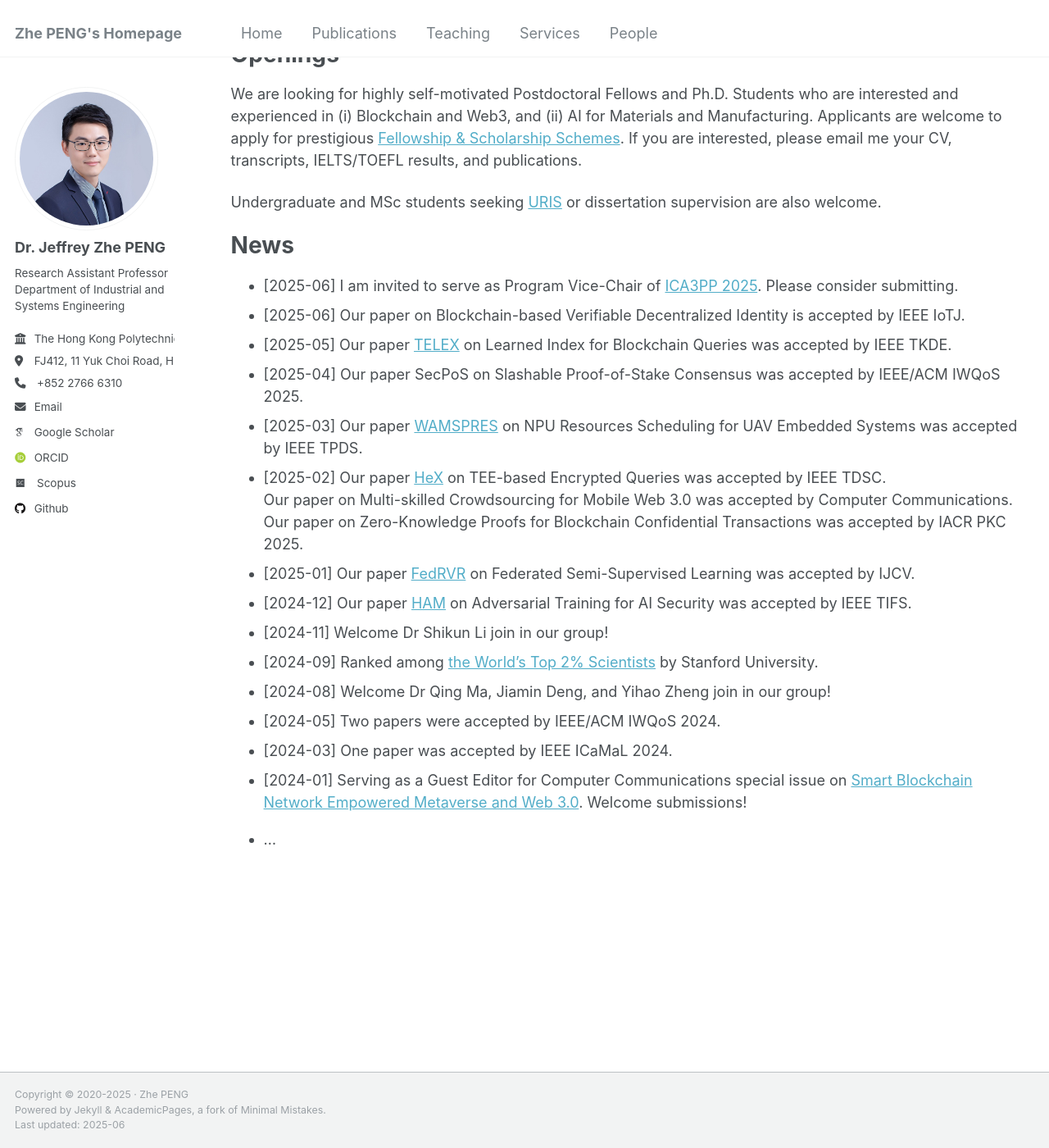
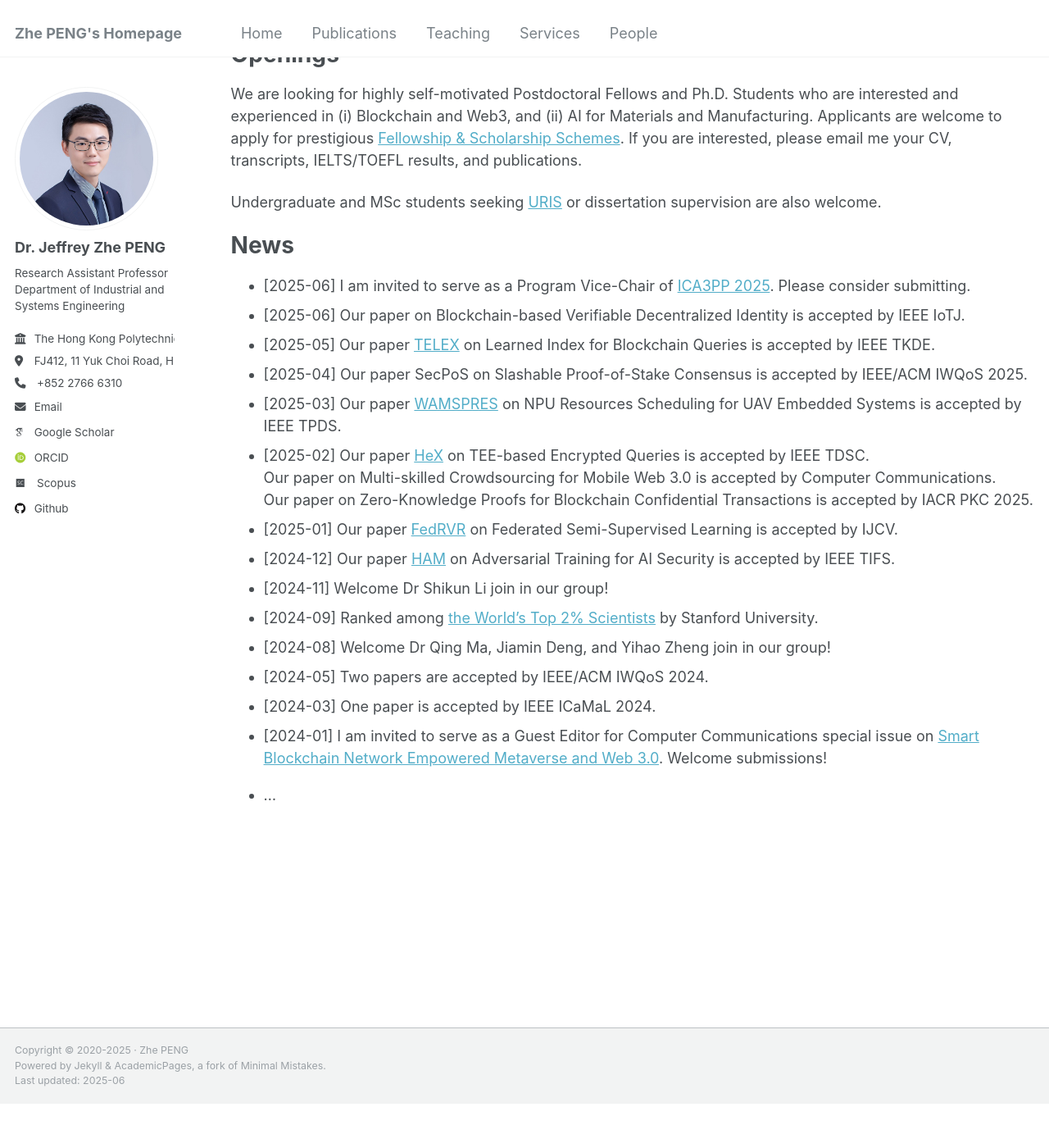
Before and after one commit to PENG-Zhe/peng-zhe.github.io, a Jekyll site: the page built from _pages/about.md, in a window 1280 px wide and 1400 px high, scrolled down 574 px. Shown: the whole window at 82% size. Built offline with Jekyll 4.4.1, drawn with Linux system fonts in a browser that asks for light colours; some web fonts are replaced; after the commit the page ends 1920 px from its top, so only the background shows below that.

Commit message:
Update about.md

```diff
--- a/_pages/about.md
+++ b/_pages/about.md
@@ -25,22 +25,22 @@ Undergraduate and MSc students seeking [URIS](https://www.polyu.edu.hk/gs/ug-res
 
 
 # News
-- [2025-06] I am invited to serve as Program Vice-Chair of <a href="https://ieee-cybermatics.org/2025/ica3pp/index.html" target="_blank">ICA3PP 2025</a>. Please consider submitting.
+- [2025-06] I am invited to serve as a Program Vice-Chair of <a href="https://ieee-cybermatics.org/2025/ica3pp/index.html" target="_blank">ICA3PP 2025</a>. Please consider submitting.
 - [2025-06] Our paper on Blockchain-based Verifiable Decentralized Identity is accepted by IEEE IoTJ.
-- [2025-05] Our paper <a href="https://ieeexplore.ieee.org/document/10979200" target="_blank">TELEX</a> on Learned Index for Blockchain Queries was accepted by IEEE TKDE.
-- [2025-04] Our paper SecPoS on Slashable Proof-of-Stake Consensus was accepted by IEEE/ACM IWQoS 2025.
-- [2025-03] Our paper <a href="https://ieeexplore.ieee.org/document/10942549" target="_blank">WAMSPRES</a> on NPU Resources Scheduling for UAV Embedded Systems was accepted by IEEE TPDS.
-- [2025-02] Our paper <a href="https://ieeexplore.ieee.org/document/10882945" target="_blank">HeX</a> on TEE-based Encrypted Queries was accepted by IEEE TDSC. <br>
-Our paper on Multi-skilled Crowdsourcing for Mobile Web 3.0 was accepted by Computer Communications. <br>
-Our paper on Zero-Knowledge Proofs for Blockchain Confidential Transactions was accepted by IACR PKC 2025.
-- [2025-01] Our paper <a href="https://link.springer.com/article/10.1007/s11263-024-02330-1" target="_blank">FedRVR</a> on Federated Semi-Supervised Learning was accepted by IJCV.
-- [2024-12] Our paper <a href="https://ieeexplore.ieee.org/document/10795188" target="_blank">HAM</a> on Adversarial Training for AI Security was accepted by IEEE TIFS.
+- [2025-05] Our paper <a href="https://ieeexplore.ieee.org/document/10979200" target="_blank">TELEX</a> on Learned Index for Blockchain Queries is accepted by IEEE TKDE.
+- [2025-04] Our paper SecPoS on Slashable Proof-of-Stake Consensus is accepted by IEEE/ACM IWQoS 2025.
+- [2025-03] Our paper <a href="https://ieeexplore.ieee.org/document/10942549" target="_blank">WAMSPRES</a> on NPU Resources Scheduling for UAV Embedded Systems is accepted by IEEE TPDS.
+- [2025-02] Our paper <a href="https://ieeexplore.ieee.org/document/10882945" target="_blank">HeX</a> on TEE-based Encrypted Queries is accepted by IEEE TDSC. <br>
+Our paper on Multi-skilled Crowdsourcing for Mobile Web 3.0 is accepted by Computer Communications. <br>
+Our paper on Zero-Knowledge Proofs for Blockchain Confidential Transactions is accepted by IACR PKC 2025.
+- [2025-01] Our paper <a href="https://link.springer.com/article/10.1007/s11263-024-02330-1" target="_blank">FedRVR</a> on Federated Semi-Supervised Learning is accepted by IJCV.
+- [2024-12] Our paper <a href="https://ieeexplore.ieee.org/document/10795188" target="_blank">HAM</a> on Adversarial Training for AI Security is accepted by IEEE TIFS.
 - [2024-11] Welcome Dr Shikun Li join in our group!
 - [2024-09] Ranked among <a href="https://elsevier.digitalcommonsdata.com/datasets/btchxktzyw/7" target="_blank">the World’s Top 2% Scientists</a> by Stanford University.
 - [2024-08] Welcome Dr Qing Ma, Jiamin Deng, and Yihao Zheng join in our group!
-- [2024-05] Two papers were accepted by IEEE/ACM IWQoS 2024.
-- [2024-03] One paper was accepted by IEEE ICaMaL 2024.
-- [2024-01] Serving as a Guest Editor for Computer Communications special issue on <a href="https://www.sciencedirect.com/journal/computer-communications/about/call-for-papers" target="_blank">Smart Blockchain Network Empowered Metaverse and Web 3.0</a>. Welcome submissions!
+- [2024-05] Two papers are accepted by IEEE/ACM IWQoS 2024.
+- [2024-03] One paper is accepted by IEEE ICaMaL 2024.
+- [2024-01] I am invited to serve as a Guest Editor for Computer Communications special issue on <a href="https://www.sciencedirect.com/journal/computer-communications/about/call-for-papers" target="_blank">Smart Blockchain Network Empowered Metaverse and Web 3.0</a>. Welcome submissions!
 
 
 <div style="display:none">
```
